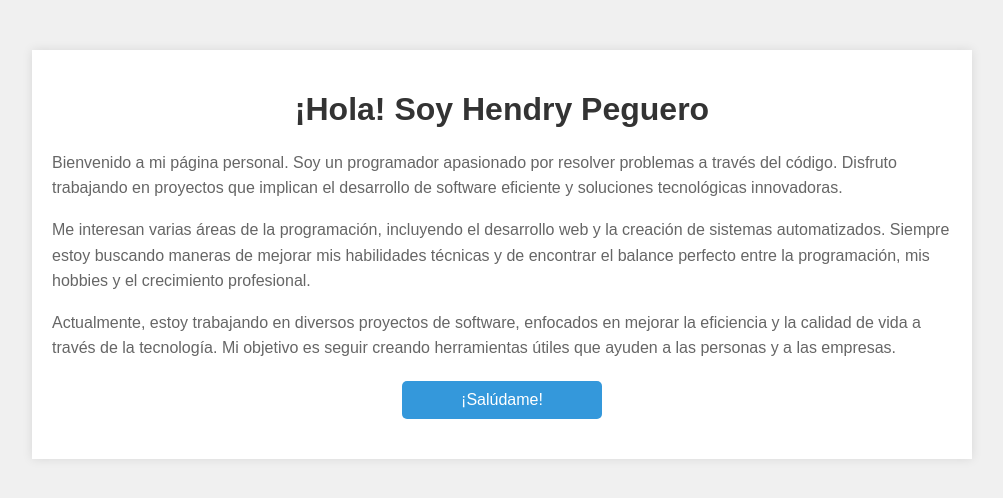
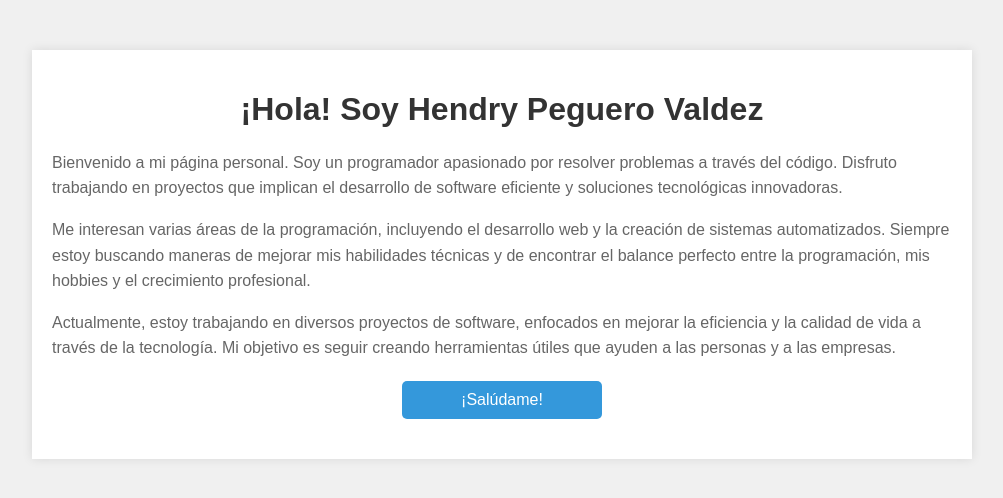
Before and after one commit to Hendry-Peguero/Parcial_Electiva, a plain HTML site: page index.html in a window 1280 px wide. Shown: the whole page, without its empty margins (138-1141 px from the left). Drawn offline with Linux system fonts and the light colour scheme.

Commit message:
cambio en el index

```diff
--- a/index.html
+++ b/index.html
@@ -52,7 +52,7 @@
 <body>
 
     <div class="container">
-        <h1>¡Hola! Soy Hendry Peguero</h1>
+        <h1>¡Hola! Soy Hendry Peguero Valdez</h1>
         <p>Bienvenido a mi página personal. Soy un programador apasionado por resolver problemas a través del código. Disfruto trabajando en proyectos que implican el desarrollo de software eficiente y soluciones tecnológicas innovadoras.</p>
         <p>Me interesan varias áreas de la programación, incluyendo el desarrollo web y la creación de sistemas automatizados. Siempre estoy buscando maneras de mejorar mis habilidades técnicas y de encontrar el balance perfecto entre la programación, mis hobbies y el crecimiento profesional.</p>
         <p>Actualmente, estoy trabajando en diversos proyectos de software, enfocados en mejorar la eficiencia y la calidad de vida a través de la tecnología. Mi objetivo es seguir creando herramientas útiles que ayuden a las personas y a las empresas.</p>
```
